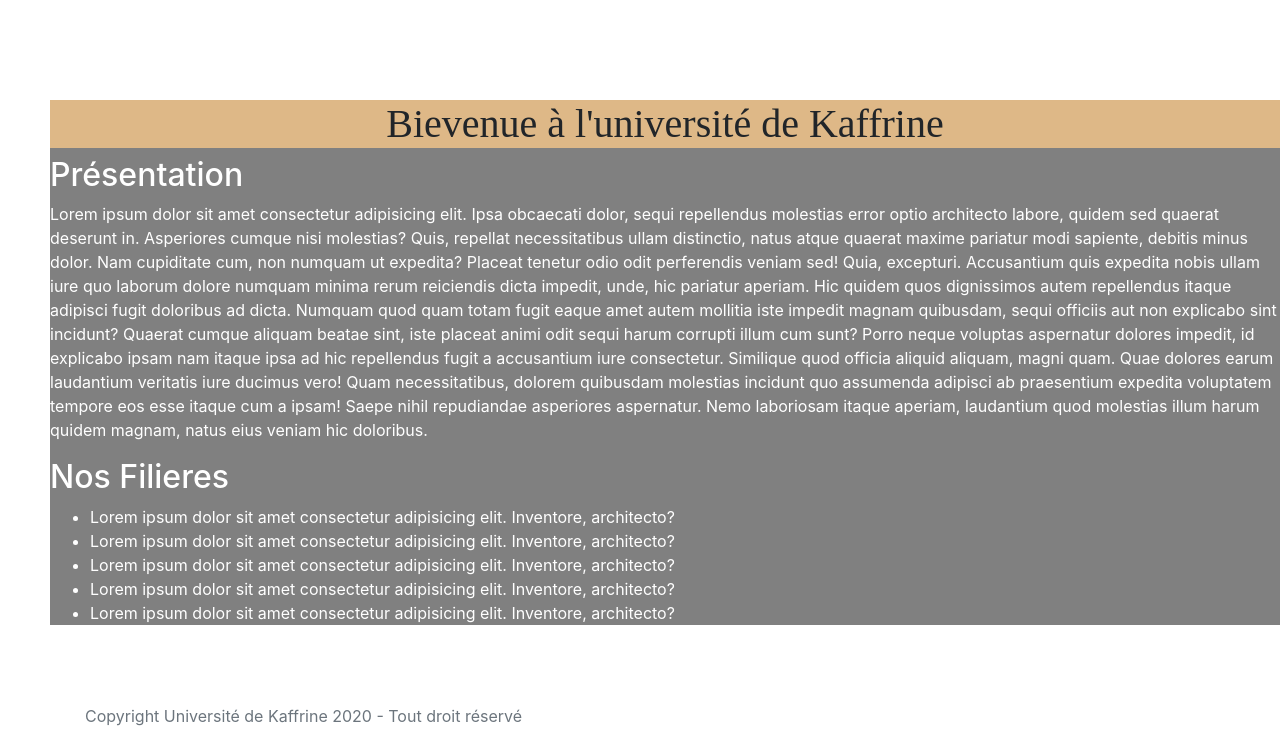
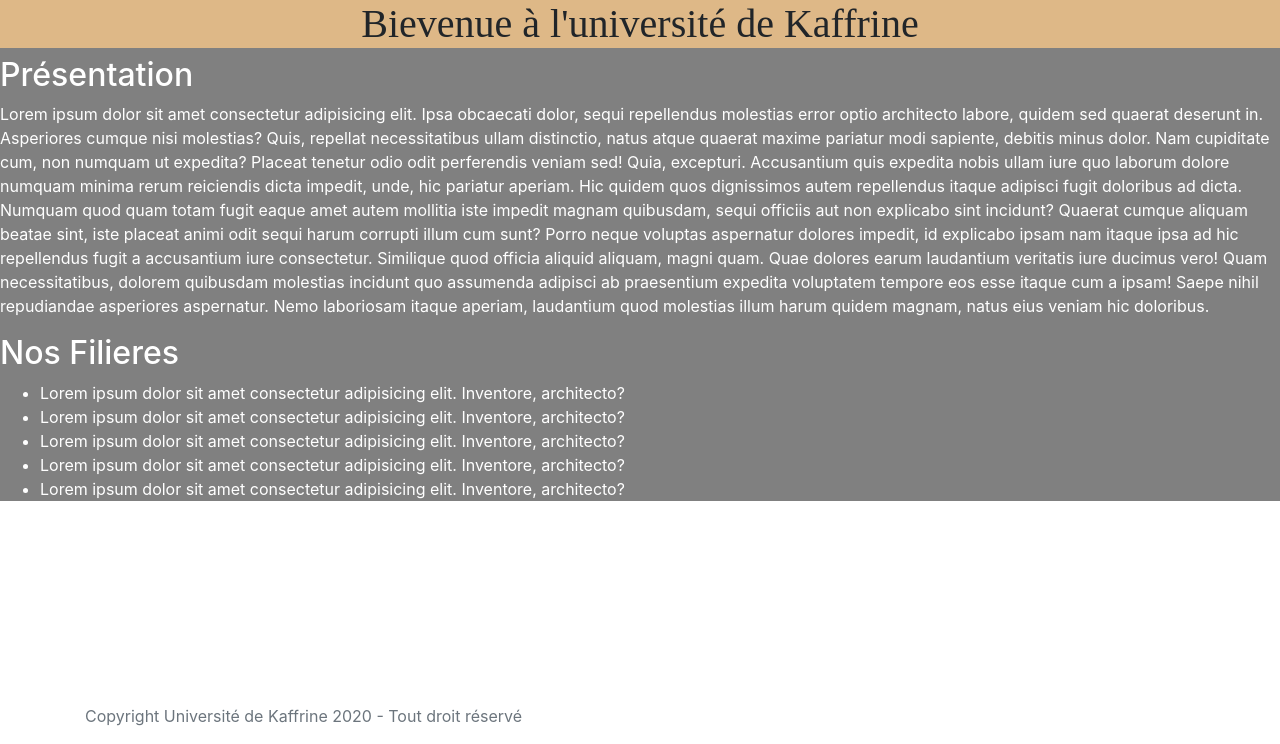
Before and after one commit to kalisto11/universite, a PHP site: page /index.php in a window 1280 px wide. Shown: the part 56-800 px from the top of the page. Run offline with PHP 8.4, Linux system fonts and the light colour scheme.

Commit message:
Ajoute de quel modification

```diff
--- a/index.php
+++ b/index.php
@@ -36,7 +36,7 @@
         </header>
 
         <!-- Begin page content -->
-        <main style="margin-top:100px; padding-left: 50px;">
+        <main style="margin-top:0px; padding-left: 0px;">
             <?php
                 if (isset($_GET['page'])){
                     $page = $_GET['page'];
```
